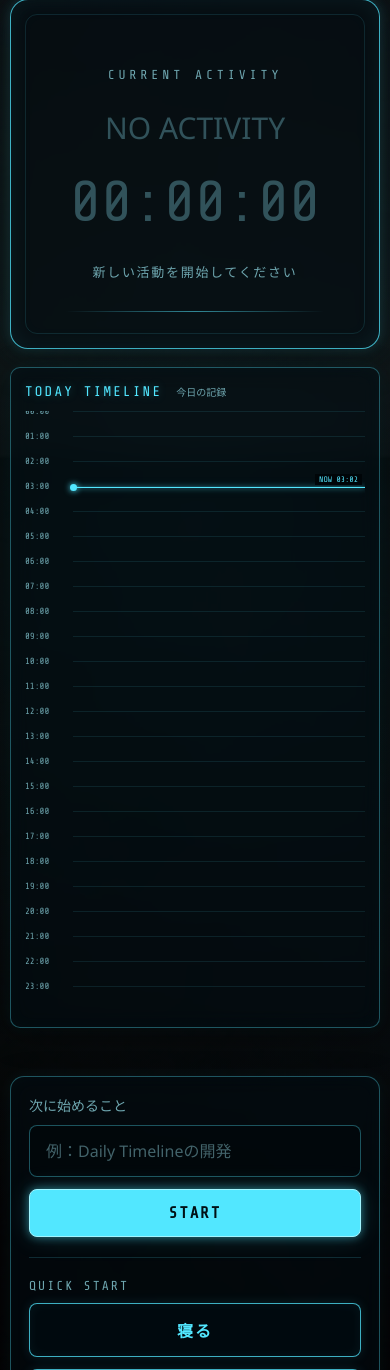
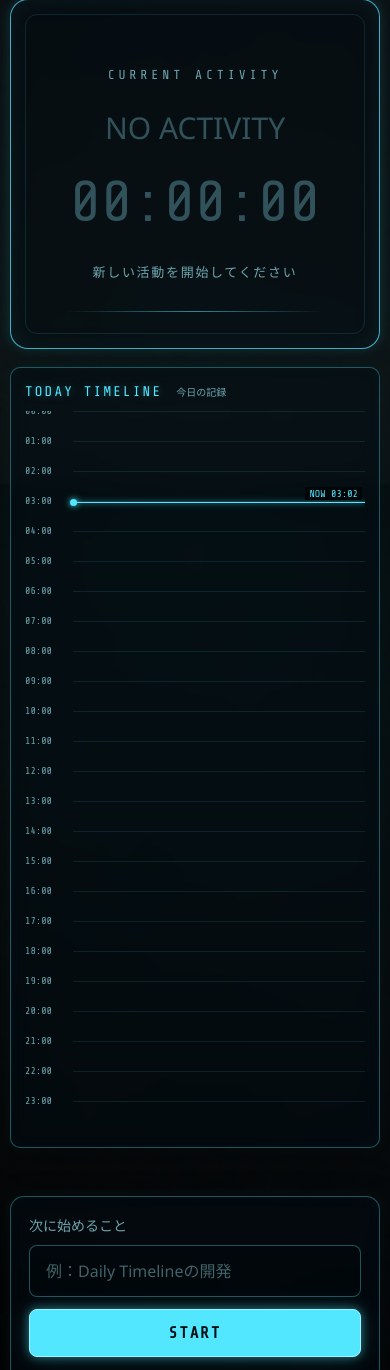
Before and after one commit to Ponzou2002/Daily-timeline, a Flask app: page / in a window 390 px wide. Shown: the part 69-1439 px from the top of the page. Run offline with Flask 3, Linux system fonts and the light colour scheme; data that the repository does not hold is empty.

Commit message:
レイアウト変更

```diff
--- a/static/timeline.css
+++ b/static/timeline.css
@@ -34,10 +34,14 @@
 
 .timeline-body {
     position: relative;
-    height: 720px;
+
+    /* 24時間 × 35px */
+    height: 840px;
+
     margin-top: 8px;
     overflow: hidden;
 }
+
 
 /* ========================================
    時刻の目盛り
@@ -45,15 +49,19 @@
 
 .timeline-hour {
     position: absolute;
+
     left: 0;
     right: 0;
+
     height: 1px;
 }
 
 .timeline-hour-label {
     position: absolute;
+
     left: 0;
-    top: -6px;
+    top: -7px;
+
     width: 42px;
 
     color: var(--muted);
@@ -64,18 +72,22 @@
         "Courier New",
         monospace;
 
-    font-size: 9px;
-    line-height: 12px;
+    font-size: 11px;
+    line-height: 14px;
 }
 
 .timeline-hour-line {
     position: absolute;
+
     left: 48px;
     right: 0;
+
     height: 1px;
 
-    background: rgba(82, 231, 255, 0.10);
+    background:
+        rgba(82, 231, 255, 0.10);
 }
+
 
 /* ========================================
    Activity block
@@ -83,39 +95,55 @@
 
 .timeline-activity {
     position: absolute;
+
     left: 54px;
     right: 4px;
+
     z-index: 2;
 
-    min-height: 18px;
-    padding: 4px 7px;
+    min-height: 26px;
+
+    padding: 5px 8px;
+
     overflow: hidden;
 
     color: var(--text);
-    background: rgba(82, 231, 255, 0.09);
 
-    border-left: 2px solid rgba(82, 231, 255, 0.45);
+    background:
+        rgba(82, 231, 255, 0.09);
+
+    border-left:
+        2px solid
+        rgba(82, 231, 255, 0.45);
+
     border-radius: 3px;
 
     box-shadow:
-        inset 0 0 10px rgba(82, 231, 255, 0.03);
+        inset 0 0 10px
+        rgba(82, 231, 255, 0.03);
 }
 
 .timeline-activity.is-current {
-    background: rgba(82, 231, 255, 0.17);
-    border-left-color: var(--cyan);
+    background:
+        rgba(82, 231, 255, 0.17);
+
+    border-left-color:
+        var(--cyan);
 
     box-shadow:
-        inset 0 0 12px rgba(82, 231, 255, 0.08),
-        0 0 10px rgba(82, 231, 255, 0.10);
+        inset 0 0 12px
+        rgba(82, 231, 255, 0.08),
+
+        0 0 10px
+        rgba(82, 231, 255, 0.10);
 }
 
 .timeline-activity-name {
     overflow: hidden;
 
-    font-size: 10px;
+    font-size: 12px;
     font-weight: 600;
-    line-height: 1.2;
+    line-height: 1.3;
 
     text-overflow: ellipsis;
     white-space: nowrap;
@@ -132,9 +160,11 @@
         "Courier New",
         monospace;
 
-    font-size: 8px;
+    font-size: 10px;
+
     white-space: nowrap;
 }
+
 
 /* ========================================
    現在時刻ライン
@@ -142,22 +172,29 @@
 
 .timeline-now {
     position: absolute;
+
     left: 48px;
     right: 0;
+
     z-index: 5;
 
     height: 1px;
+
     background: var(--cyan);
 
     box-shadow:
-        0 0 5px rgba(82, 231, 255, 0.9),
-        0 0 10px rgba(82, 231, 255, 0.35);
+        0 0 5px
+        rgba(82, 231, 255, 0.9),
+
+        0 0 10px
+        rgba(82, 231, 255, 0.35);
 }
 
 .timeline-now::before {
     content: "";
 
     position: absolute;
+
     left: -3px;
     top: -3px;
 
@@ -165,21 +202,26 @@
     height: 7px;
 
     border-radius: 50%;
+
     background: var(--cyan);
 
     box-shadow:
-        0 0 6px rgba(82, 231, 255, 1);
+        0 0 6px
+        rgba(82, 231, 255, 1);
 }
 
 .timeline-now span {
     position: absolute;
+
     right: 3px;
-    top: -13px;
+    top: -15px;
 
     padding: 1px 4px;
 
     color: var(--cyan);
-    background: rgba(1, 4, 7, 0.88);
+
+    background:
+        rgba(1, 4, 7, 0.88);
 
     font-family:
         "Share Tech Mono",
@@ -187,12 +229,30 @@
         "Courier New",
         monospace;
 
-    font-size: 8px;
+    font-size: 10px;
+
     white-space: nowrap;
 }
 
+
+/* ========================================
+   スマホ
+======================================== */
+
 @media (max-width: 800px) {
     .timeline-body {
-        height: 600px;
+        height: 720px;
+    }
+
+    .timeline-hour-label {
+        font-size: 10px;
+    }
+
+    .timeline-activity-name {
+        font-size: 11px;
+    }
+
+    .timeline-activity-time {
+        font-size: 9px;
     }
 }
```
